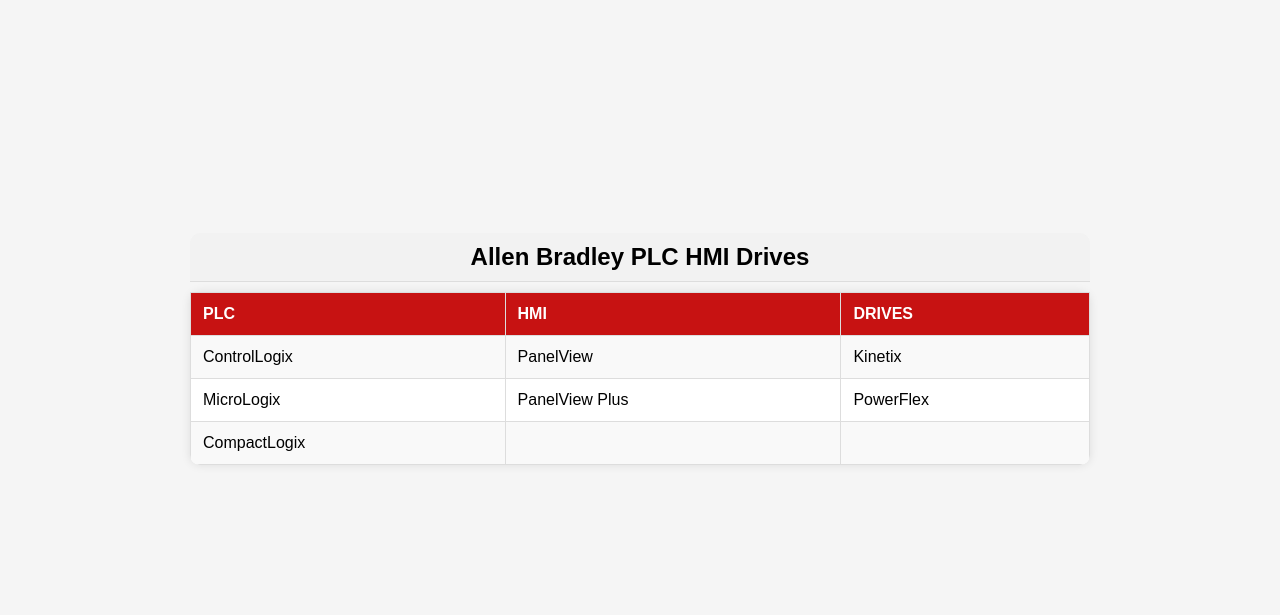
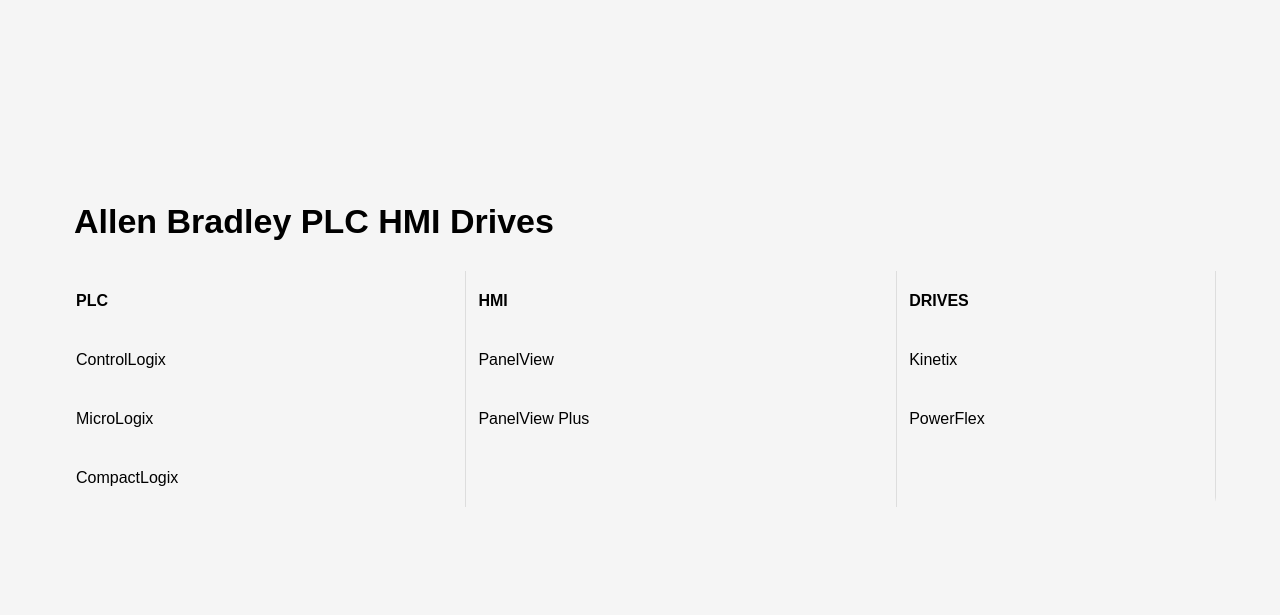
Before and after one commit to hafizzohaibaslam/Zohaibs-friend-website-clone, a plain HTML site: page allen.html in a window 1280 px wide. Shown: the part 185-800 px from the top of the page. Drawn offline with Linux system fonts and the light colour scheme.

Commit message:
products updated

```diff
--- a/allen.html
+++ b/allen.html
@@ -18,39 +18,40 @@
 
       table {
         border-collapse: collapse;
-      width: 900px;
-      background-color: #fff;
-      box-shadow: 0 0 10px rgba(0, 0, 0, 0.1);
+        width: 90%;
+        /* background-color: #fff;
+        box-shadow: 0 0 10px rgba(0, 0, 0, 0.1); */
         border-radius: 10px;
         overflow: hidden;
       }
 
       th, td {
-      border: 1px solid #ddd;
+        border-right: 1px solid #ddd;
         padding: 12px;
         text-align: left;
+        line-height: 35px
       }
 
       th {
-      background-color: rgb(199, 18, 18);
-      color: #fff;
+        /* background-color: rgb(199, 18, 18); */
+        color: black;
         font-weight: bold;
         text-transform: uppercase;
       }
 
-    tr:nth-child(even) {
+      /* tr:nth-child(even) {
         background-color: #f9f9f9;
-    }
+      } */
 
       caption {
-      font-size: 24px;
+        font-size: 34px;
         font-weight: bold;
-      margin-bottom: 10px;
+        margin-bottom: 20px;
         padding: 10px;
-      text-align: center;
-      background-color: #f2f2f2;
-      border-bottom: 1px solid #ddd;
-      border-radius: 5px 5px 0 0;
+        text-align: start;
+        /* background-color: #f2f2f2;
+        border-bottom: 1px solid #004C86; */
+        /* border-radius: 5px 5px 0 0; */
       }
     </style>
 </head>
```
Also changed, not shown: abb.html (+15 -14 lines), br.html (+15 -14 lines), index.html (+3 -3 lines), lenze.html (+15 -14 lines), schneider.html (+15 -14 lines), siemens.html (+15 -14 lines). Lines whose indentation alone changed are shown as unchanged.
